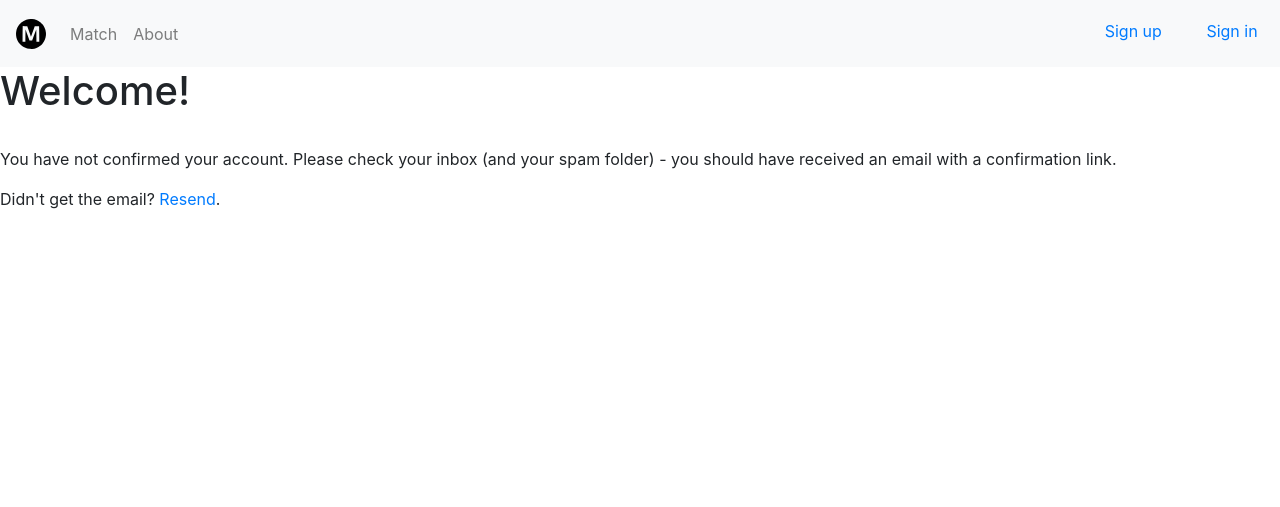
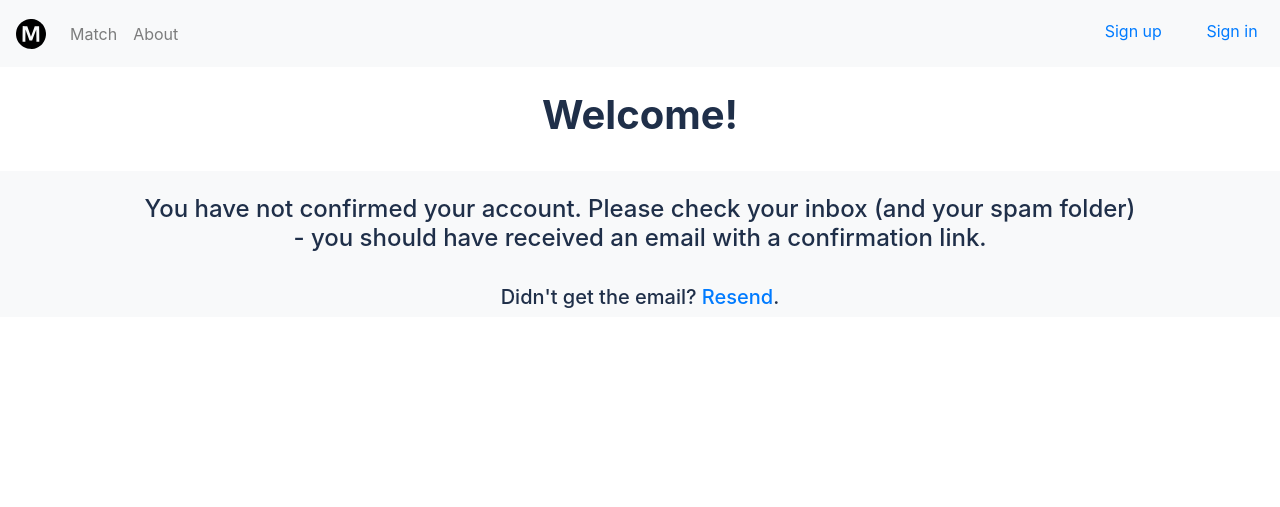
Before and after one commit to malbanes/Matcha, a Flask app: template Flask_App/templates/unconfirmed.html in a window 1280 px wide. Shown: the top 507 px of the page. Run offline with Flask 2, Linux system fonts and the light colour scheme; the template is opened without the code that fills it, so the values that code supplies are empty; some libraries are stand-ins or nearby versions.

Commit message:
quickfix

```diff
--- a/Flask_App/templates/unconfirmed.html
+++ b/Flask_App/templates/unconfirmed.html
@@ -2,9 +2,28 @@
 
 {% block content %}
 
-<h1>Welcome!</h1>
-<br>
-<p>You have not confirmed your account. Please check your inbox (and your spam folder) - you should have received an email with a confirmation link.</p>
-<p>Didn't get the email? <a href="{{ url_for('auth.resend_confirmation') }}">Resend</a>.</p>
+<div class="container-fluid no-padding">
+
+    <!-- Background image -->
+    <div class="text-center">
+        <h1 class="title font-weight-bold pt-4 pb-4 text-deepblue">
+            Welcome!
+        </h1>
+    </div>
+
+    <div class="row h-75 justify-content-md-center align-items-center bg-light">
+        <div class="col-md-auto text-center text-deepblue">
+            </br>
+            <h4 class="title">
+                You have not confirmed your account. Please check your inbox (and your spam folder) </br>- you should have received an email with a confirmation link.
+            </h4>
+            </br>
+            <h5 class="subtitle">
+                Didn't get the email? <a href="{{ url_for('auth.resend_confirmation') }}">Resend</a>.
+            </h5>
+        </div>
+    </div>
+
+</div>
 
 {% endblock %}
```
